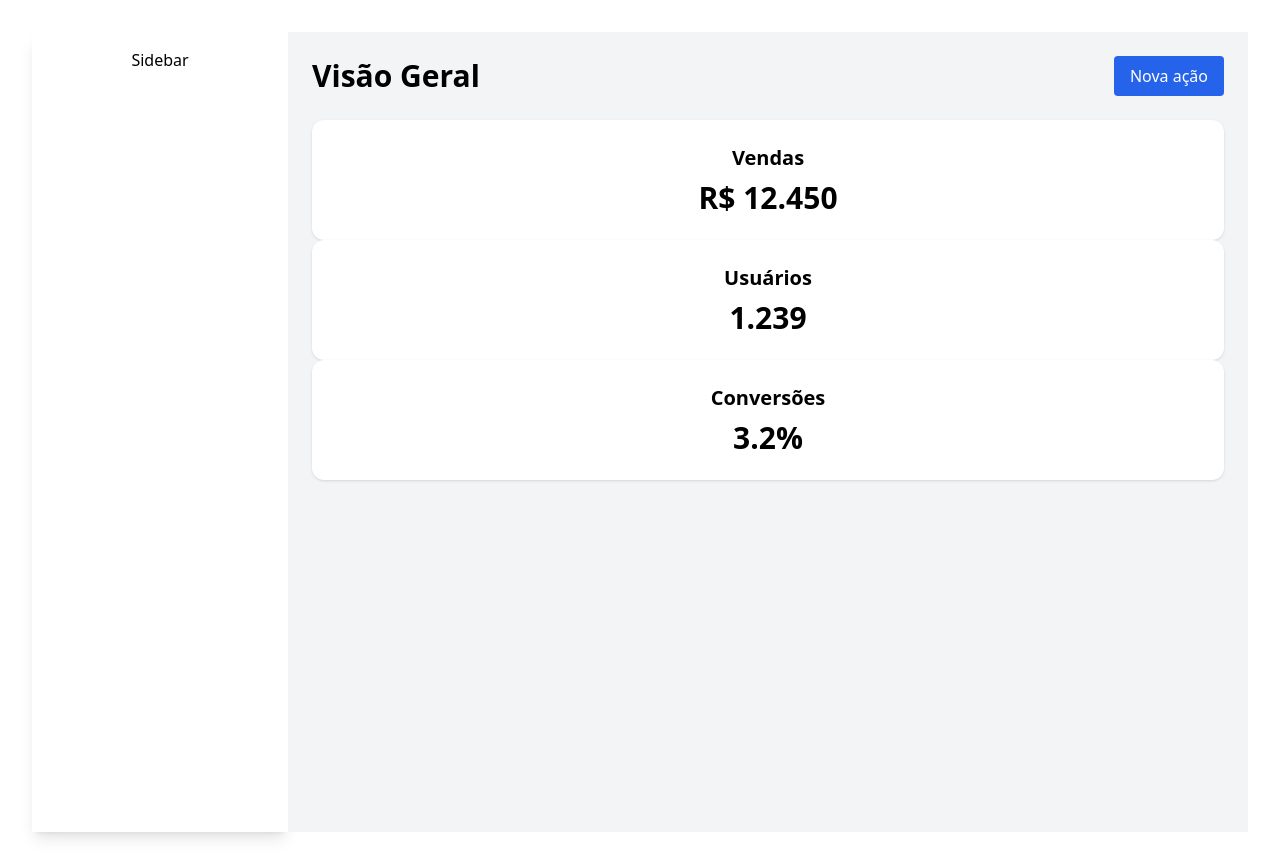
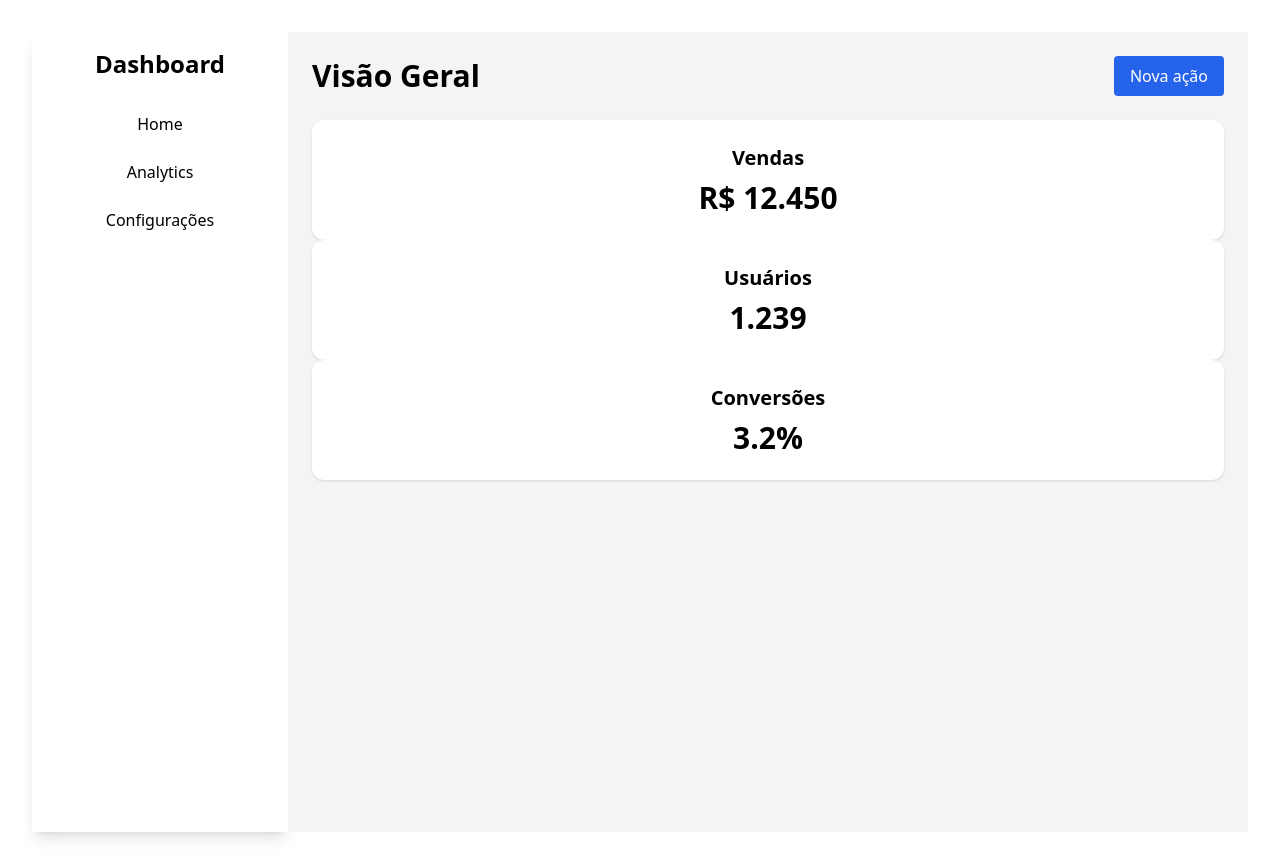
Before and after one commit to jean-meandonca/dashboard-in-react, a React (Vite) app: page / in a window 1280 px wide. Built offline with nearby package versions, Linux system fonts and the light colour scheme.

Commit message:
feat: cria componentes

```diff
--- a/src/App.jsx
+++ b/src/App.jsx
@@ -1,40 +1,23 @@
-
 import './App.css'
+import Sidebar from "./components/Sidebar";
+import Header from "./components/Header";
+import Card from "./components/Card";
 
 function App() {
 
   return (
       <div className="flex h-screen">
 
-        <aside className="w-64 bg-white shadow-lg p-4">
-          Sidebar
-        </aside>
+        <Sidebar/>
 
         <main className="flex-1 bg-gray-100 p-6">
 
-          <header className="flex justify-between items-center mb-6">
-            <h1 className="text-3xl font-semibold">Visão Geral</h1>
-            <button className="px-4 py-2 bg-blue-600 text-white rounded">
-              Nova ação
-            </button>
-          </header>
+          <Header/>
 
           <section>
-            <div className="p-6 bg-white shadow rounded-xl">
-              <h3 className="text-xl font-semibold mb-2">Vendas</h3>
-              <p className="text-3xl font-bold">R$ 12.450</p>
-            </div>
-
-            <div className="p-6 bg-white shadow rounded-xl">
-              <h3 className="text-xl font-semibold mb-2">Usuários</h3>
-              <p className="text-3xl font-bold">1.239</p>
-            </div>
-
-            <div className="p-6 bg-white shadow rounded-xl">
-              <h3 className="text-xl font-semibold mb-2">Conversões</h3>
-              <p className="text-3xl font-bold">3.2%</p>
-            </div>
-
+              <Card title="Vendas" value="R$ 12.450" />
+              <Card title="Usuários" value="1.239" />
+              <Card title="Conversões" value="3.2%" />
           </section>
 
         </main>
--- /dev/null
+++ b/src/components/Card.jsx
@@ -0,0 +1,8 @@
+export default function Card({ title, value }) {
+  return (
+    <div className="p-6 bg-white shadow rounded-xl">
+      <h3 className="text-xl font-semibold mb-2">{title}</h3>
+      <p className="text-3xl font-bold">{value}</p>
+    </div>
+  );
+}
--- /dev/null
+++ b/src/components/Header.jsx
@@ -0,0 +1,10 @@
+export default function Header() {
+  return (
+    <header className="flex justify-between items-center mb-6">
+      <h1 className="text-3xl font-semibold">Visão Geral</h1>
+      <button className="px-4 py-2 bg-blue-600 text-white rounded">
+        Nova ação
+      </button>
+    </header>
+  );
+}
--- /dev/null
+++ b/src/components/Sidebar.jsx
@@ -0,0 +1,13 @@
+export default function Sidebar() {
+  return (
+    <aside className="w-64 bg-white shadow-lg p-4">
+      <h2 className="text-2xl font-bold mb-6">Dashboard</h2>
+
+      <nav className="space-y-2">
+        <a href="#" className="block p-2 rounded hover:bg-gray-200">Home</a>
+        <a href="#" className="block p-2 rounded hover:bg-gray-200">Analytics</a>
+        <a href="#" className="block p-2 rounded hover:bg-gray-200">Configurações</a>
+      </nav>
+    </aside>
+  );
+}
```
